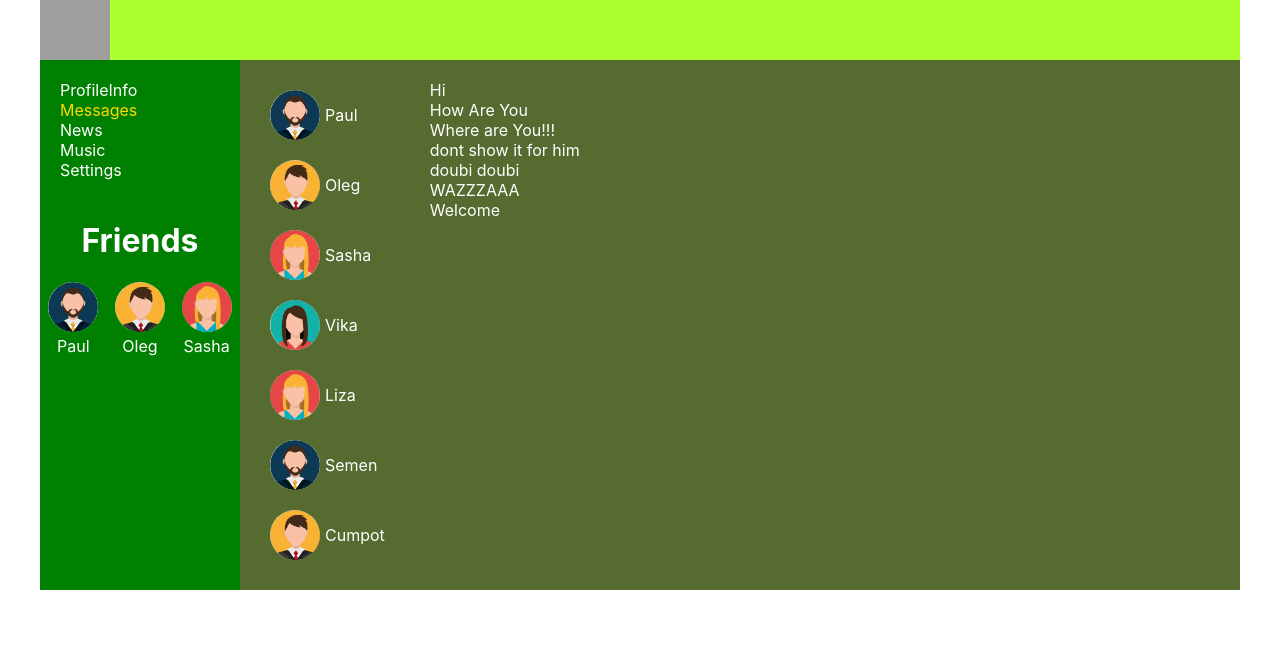
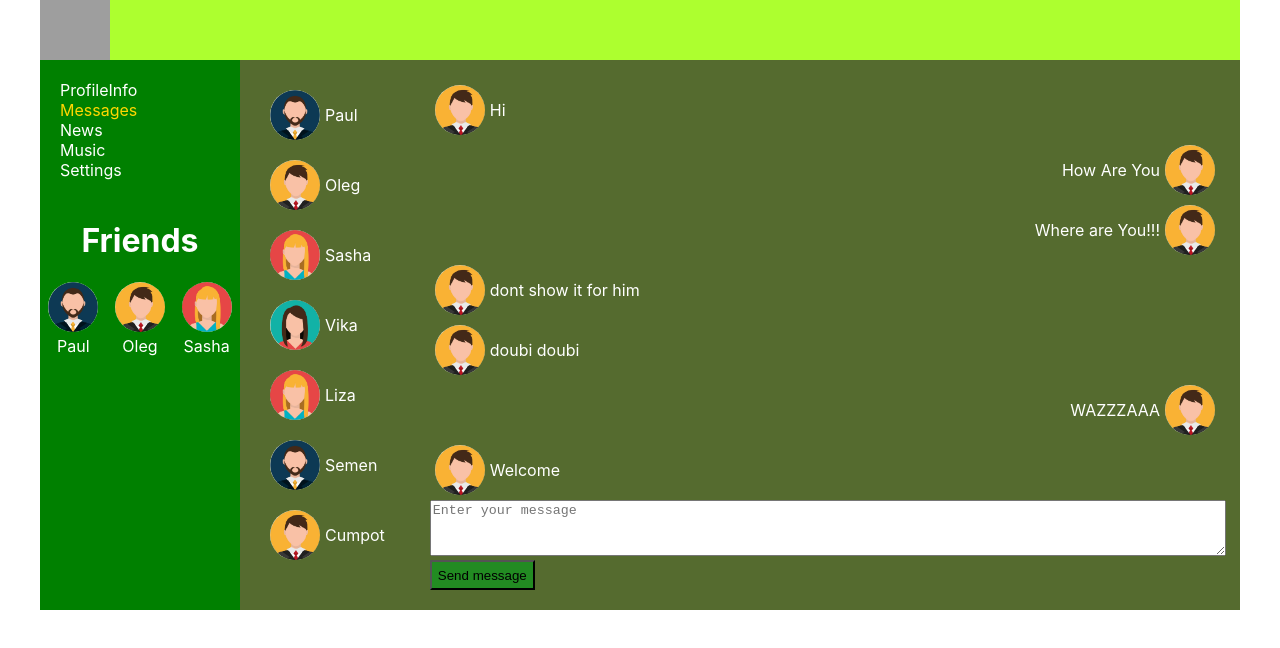
Before and after one commit to golzi99/my-app, a React (Create React App) app: page /Dialogs in a window 1280 px wide. Shown: the top 648 px of the page. Built offline with nearby package versions, Linux system fonts and the light colour scheme; grey boxes are pictures that could not be loaded.

Commit message:
08.04.2024 proto of dialogs and messages

```diff
--- a/src/App.js
+++ b/src/App.js
@@ -19,6 +19,7 @@ function App(props) {
                                                  avatars={props.state.avatars}/>}/>
                         <Route path="/Dialogs/*"
                                element={<Dialogs dialogsPage={props.state.dialogsPage}
+                                                 dispatch={props.dispatch}
                                                  avatars={props.state.avatars}/>}/>
                     </Routes>
                 </div>
--- a/src/components/Dialogs/Dialogs.jsx
+++ b/src/components/Dialogs/Dialogs.jsx
@@ -1,13 +1,27 @@
 import DialogsCss from "./Dialogs.module.css"
 import {DialogItem} from "./DialogItem/DialogItem";
 import {MyMessage} from "./Message/MyMessage";
+import {OtherMessage} from "./Message/OtherMessage";
+import {useLocation} from 'react-router-dom';
+import React from "react";
+import {sendMessageActionCreator, updateNewMessageActionCreator} from "../../redux/store";
 
 
 export function Dialogs(props) {
 
+    let newMessageElement = React.createRef();
+
+    const splitLoc = useLocation().pathname.substring(1).split('/');
+    let dialogRef;
+    if (splitLoc.length > 1) {
+        dialogRef = splitLoc[splitLoc.length - 1];
+    } else
+        dialogRef = "0";
+
+
     let dialogsElemets = props.dialogsPage.dialogsData.map(
         (d) => {
-            let avatar = props.avatars.find((value, index, array) => {
+            let avatar = props.avatars.find((value) => {
                 return value.id === d.id;
             })
             return <DialogItem name={d.name} id={d.id} avatar={avatar.avatar}></DialogItem>;
@@ -16,9 +30,27 @@ export function Dialogs(props) {
 
     let messagesElements = props.dialogsPage.messagesData.map(
         (m) => {
-            return (<MyMessage textMessage={m.message}></MyMessage>);
+
+            if (m.id === 0) {
+                const messageAvatar = props.avatars.find(object => object.id === 0).avatar;
+                return (<MyMessage textMessage={m.message} avatar={messageAvatar}></MyMessage>);
+            } else {
+                const messageAvatar = props.avatars.find(object => object.id.toString() === dialogRef).avatar;
+                return (<OtherMessage textMessage={m.message} avatar={messageAvatar}></OtherMessage>);
+            }
         }
     );
+
+    let newMessageBody = props.dialogsPage.newMessageBody;
+
+    let addMessage = () => {
+        props.dispatch(sendMessageActionCreator());
+    }
+
+    let onMessageChange = () => {
+        let body = newMessageElement.current.value;
+        props.dispatch(updateNewMessageActionCreator(body));
+    }
 
     return (
         <div className={DialogsCss.dialogs}>
@@ -27,6 +59,11 @@ export function Dialogs(props) {
             </div>
             <div className={DialogsCss.messages}>
                 {messagesElements}
+                <div className={DialogsCss.sendMessageBox}>
+                    <textarea onChange={onMessageChange} ref={newMessageElement}
+                              value={newMessageBody} placeholder="Enter your message"></textarea>
+                    <button onClick={addMessage}>Send message</button>
+                </div>
             </div>
         </div>);
 }
--- a/src/components/Dialogs/Dialogs.module.css
+++ b/src/components/Dialogs/Dialogs.module.css
@@ -30,3 +30,13 @@
 .messages {
     padding: 20px;
 }
+
+.sendMessageBox textarea {
+    width: 100%;
+    height: 50px;
+}
+
+.sendMessageBox button {
+    background-color: forestgreen;
+    height: 30px;
+}
--- /dev/null
+++ b/src/components/Dialogs/Message/Messages.module.css
@@ -0,0 +1,27 @@
+.myMessage {
+    text-decoration: none;
+    display: flex;
+    align-items: center;
+    justify-content: right;
+}
+
+.otherMessage {
+    text-decoration: none;
+    display: flex;
+    align-items: center;
+    justify-content: left;
+}
+
+.myMessage img {
+    border-radius: 50%;
+    height: 50px;
+    width: 50px;
+    padding: 5px;
+}
+
+.otherMessage img {
+    border-radius: 50%;
+    height: 50px;
+    width: 50px;
+    padding: 5px;
+}
--- a/src/components/Dialogs/Message/MyMessage.jsx
+++ b/src/components/Dialogs/Message/MyMessage.jsx
@@ -1,10 +1,10 @@
-import MessagesCss from "./messages.modules.css"
+import MessagesCss from "./Messages.module.css"
 
 export function MyMessage(props) {
-
     return (
-        <div className={MessagesCss.message}>
+        <div className={MessagesCss.myMessage}>
             {props.textMessage}
+            <img alt="avatar" src={props.avatar}/>
         </div>
     );
 }
--- a/src/components/Dialogs/Message/OtherMessage.jsx
+++ b/src/components/Dialogs/Message/OtherMessage.jsx
@@ -1,9 +1,10 @@
-import MessagesCss from "./messages.modules.css"
+import MessagesCss from "./Messages.module.css"
 
 export function OtherMessage(props) {
 
     return (
-        <div className={MessagesCss.message}>
+        <div className={MessagesCss.otherMessage}>
+            <img alt="avatar" src={props.avatar}/>
             {props.textMessage}
         </div>
     );
--- a/src/components/Dialogs/Message/messages.modules.css
+++ /dev/null
@@ -1,10 +0,0 @@
-/*.messages .message {*/
-/*    color: white;*/
-/*}*/
-
-.message img {
-    border-radius: 50%;
-    height: 50px;
-    width: 50px;
-    padding: 5px;
-}
--- a/src/redux/store.js
+++ b/src/redux/store.js
@@ -1,5 +1,7 @@
 const ADD_POST = 'ADD-POST';
 const UPDATE_NEW_POST_TEXT = 'UPDATE-NEW-POST-TEXT';
+const UPDATE_NEW_MESSAGE_BODY = 'UPDATE-NEW-MESSAGE-BODY';
+const SEND_MESSAGE = 'SEND-MESSAGE';
 
 let store = {
     _state: {
@@ -15,12 +17,12 @@ let store = {
         dialogsPage: {
             messagesData: [
                 {id: 1, message: "Hi"},
-                {id: 1, message: "How Are You"},
-                {id: 1, message: "Where are You!!!"},
+                {id: 0, message: "How Are You"},
+                {id: 0, message: "Where are You!!!"},
                 {id: 1, message: "dont show it for him"},
-                {id: 0, message: "doubi doubi"},
+                {id: 1, message: "doubi doubi"},
                 {id: 0, message: "WAZZZAAA"},
-                {id: 0, message: "Welcome"}
+                {id: 1, message: "Welcome"}
             ],
             dialogsData: [
                 {id: 1, name: "Paul"},
@@ -31,6 +33,7 @@ let store = {
                 {id: 6, name: "Semen"},
                 {id: 7, name: "Cumpot"}
             ],
+            newMessageBody: '',
         },
         sideBar: {
             topFriends: [
@@ -50,7 +53,7 @@ let store = {
             {id: 7, avatar: `${process.env.PUBLIC_URL}/img/avatar3.png`}
         ]
     },
-    _rendWeb() {
+    _callSubscriber() {
 
     },
 
@@ -58,7 +61,7 @@ let store = {
         return this._state;
     },
     subscribe(observer) {
-        this._rendWeb = observer;
+        this._callSubscriber = observer;
     },
 
     // _addPost() {
@@ -77,7 +80,7 @@ let store = {
     // },
 
     dispatch(action) {
-        if (action.type === 'ADD-POST') {
+        if (action.type === ADD_POST) {
             // this._addPost();
             let newPost = {
                 id: this._state.profilePage.postsData.length + 1,
@@ -86,11 +89,22 @@ let store = {
             };
             this._state.profilePage.postsData.push(newPost);
             this._state.profilePage.newPostText = "";
-            this._rendWeb(this._state);
-        } else if (action.type === 'UPDATE-NEW-POST-TEXT') {
+            this._callSubscriber(this._state);
+        } else if (action.type === UPDATE_NEW_POST_TEXT) {
             this._state.profilePage.newPostText = action.newText;
-            this._rendWeb(this._state);
+            this._callSubscriber(this._state);
             // this._updateNewPostText(action.newText);
+        } else if (action.type === UPDATE_NEW_MESSAGE_BODY) {
+            this._state.dialogsPage.newMessageBody = action.body;
+            this._callSubscriber(this._state);
+        } else if (action.type === SEND_MESSAGE) {
+            let newMessage = {
+                id: 0,
+                message: this._state.dialogsPage.newMessageBody
+            };
+            this._state.dialogsPage.messagesData.push(newMessage);
+            this._state.dialogsPage.newMessageBody = '';
+            this._callSubscriber(this._state);
         }
     }
 };
@@ -101,7 +115,16 @@ export const addPostActionCreator = () => ({
 
 export const updateNewPostActionCreator = (text) => ({
     type: UPDATE_NEW_POST_TEXT,
-    newText: text,
+    newText: text
+});
+
+export const updateNewMessageActionCreator = (body) => ({
+    type: UPDATE_NEW_MESSAGE_BODY,
+    body: body
+});
+
+export const sendMessageActionCreator = () => ({
+    type: SEND_MESSAGE
 });
 
 export default store;
```
